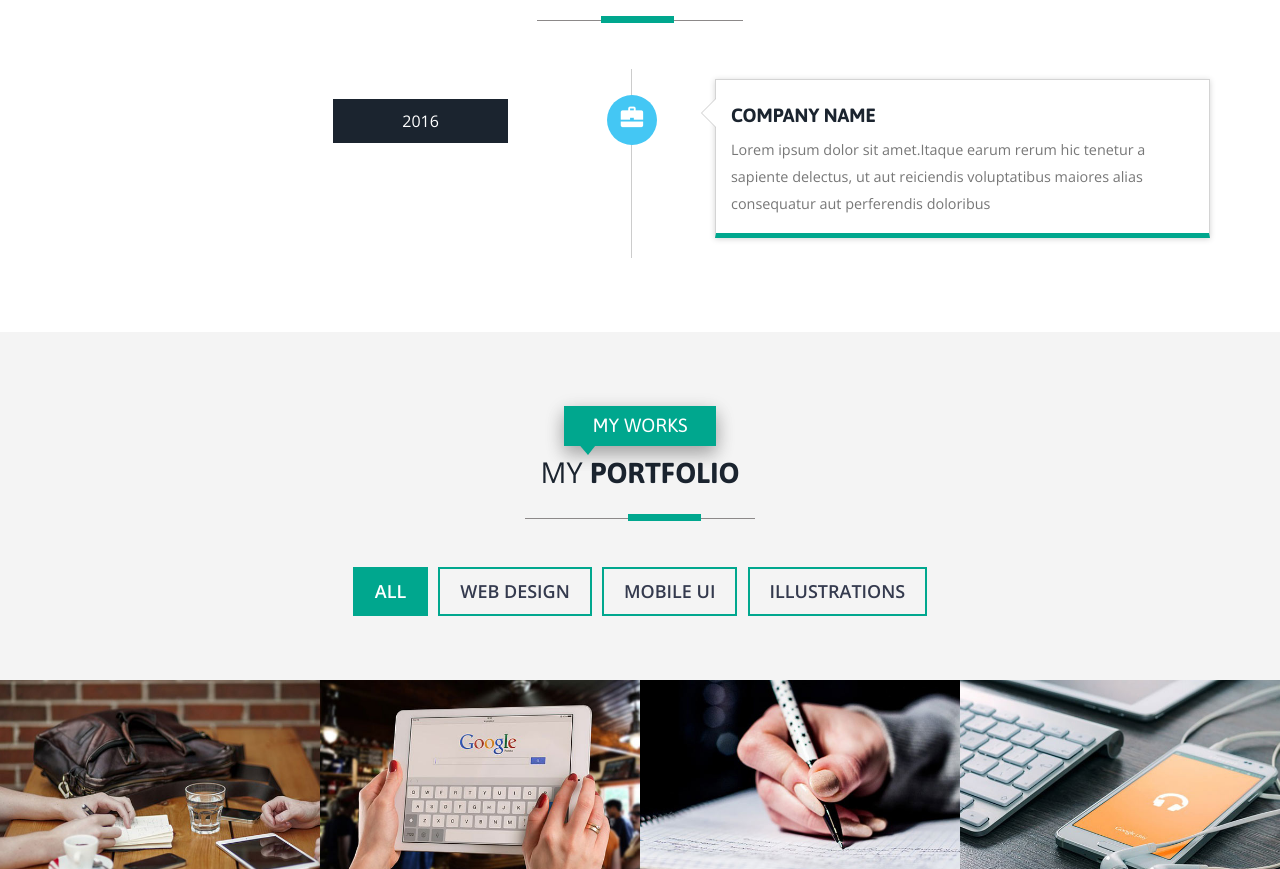
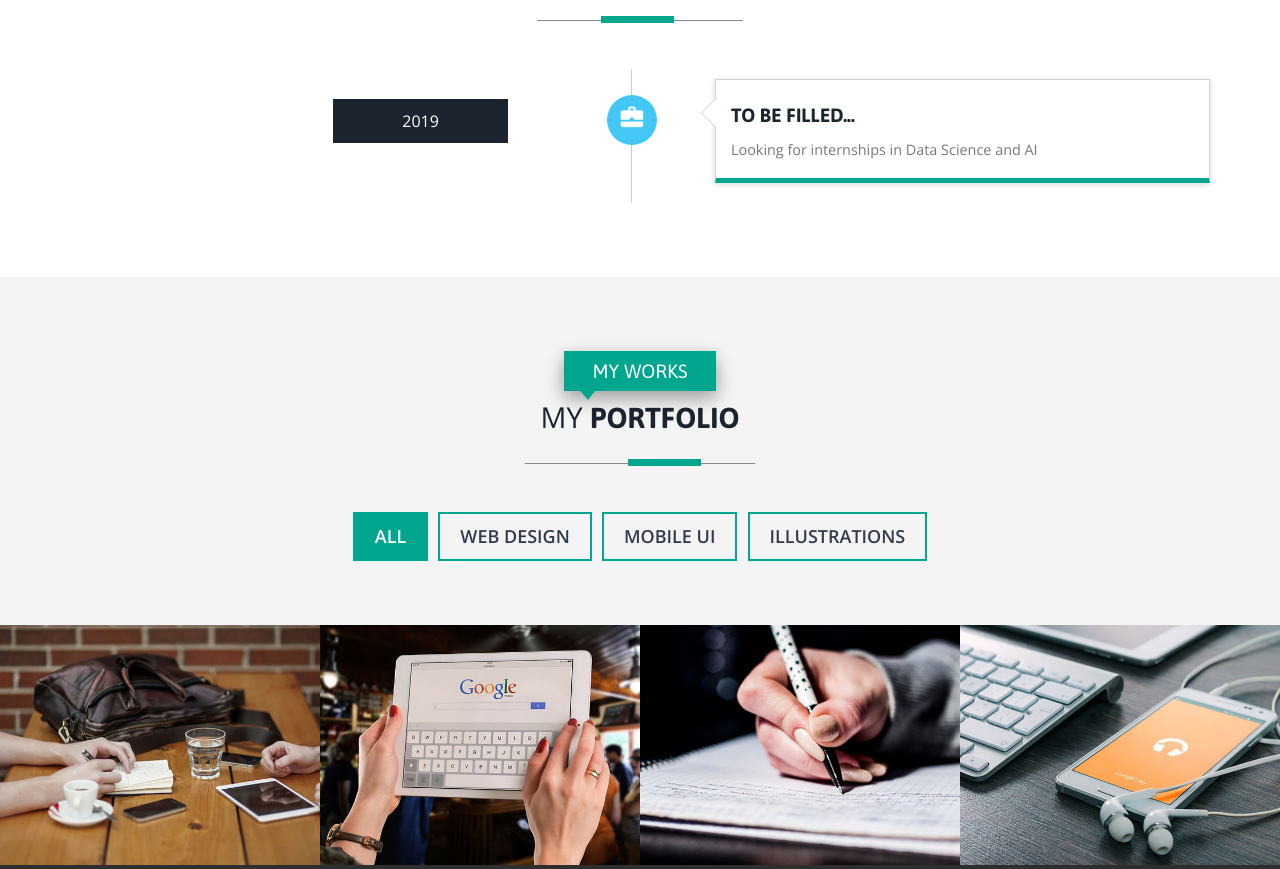
Before and after one commit to abhishekver/abhishekver.github.io, a plain HTML site: page index.html in a window 1280 px wide. Shown: the part 2030-2899 px from the top of the page. Drawn offline with nearby package versions, Linux system fonts and the light colour scheme; files whose address does not match are found by name.

Commit message:
Work commit

```diff
--- a/index.html
+++ b/index.html
@@ -295,7 +295,7 @@
 				<div class="time-main w3l-agile">
 					<div class="col-md-6 year-info">
 						<ul class="year">
-							<li>2016</li>
+							<li>2019</li>
 						</ul>
 					</div>
 
@@ -304,10 +304,10 @@
 							<div class="timeline-badge info"><i class="glyphicon glyphicon-briefcase"></i></div>
 							<div class="timeline-panel">
 								<div class="timeline-heading">
-									<h4 class="timeline-title">COMPANY NAME</h4>
+									<h4 class="timeline-title">TO BE FILLED...</h4>
 								</div>
 								<div class="timeline-body">
-									<p>Lorem ipsum dolor sit amet.Itaque earum rerum hic tenetur a sapiente delectus, ut aut reiciendis voluptatibus maiores alias consequatur aut perferendis doloribus </p>
+									<p>Looking for internships in Data Science and AI</p>
 								</div>
 							</div>
 						</li>
```
